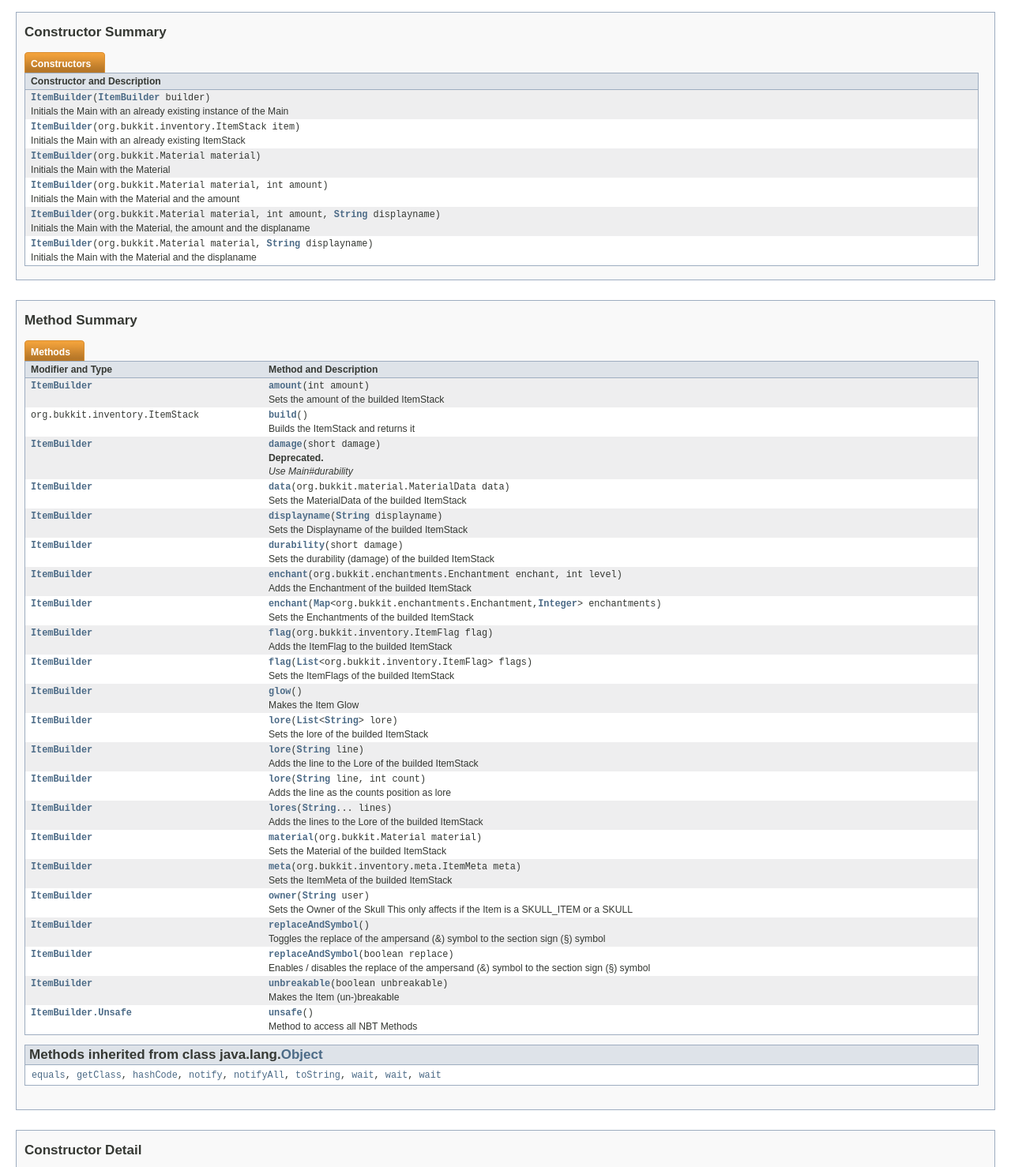
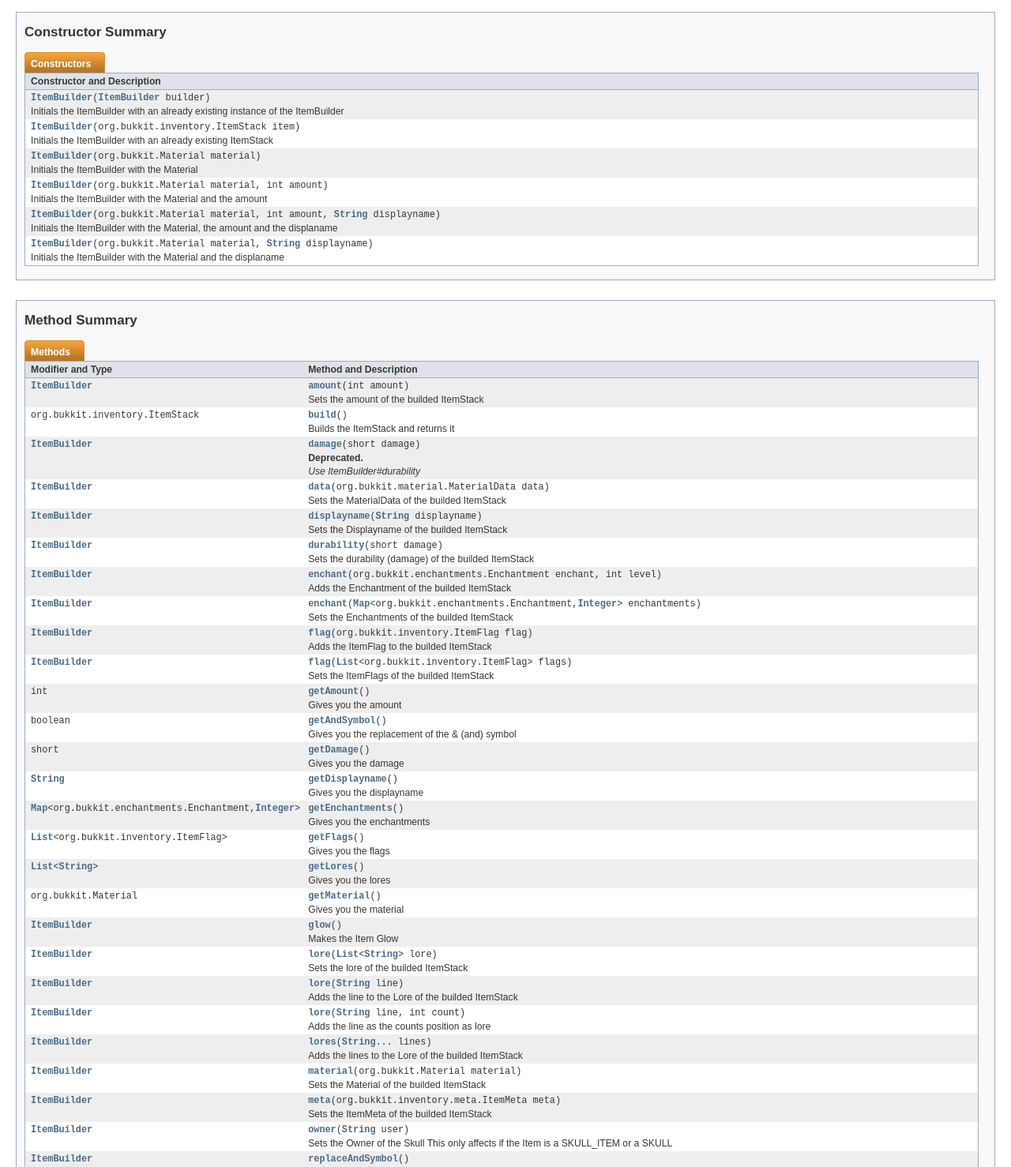
Before and after one commit to Acquized/ItemBuilder, a plain HTML site: page cc/acquized/itembuilder/api/ItemBuilder.html in a window 1280 px wide. Shown: the part 620-2098 px from the top of the page at 79% size. Drawn offline with Linux system fonts and the light colour scheme.

Commit message:
Update JavaDocs to 1.7.2 (4/?)

```diff
--- a/cc/acquized/itembuilder/api/ItemBuilder.html
+++ b/cc/acquized/itembuilder/api/ItemBuilder.html
@@ -2,10 +2,10 @@
 <!-- NewPage -->
 <html lang="de">
 <head>
-<!-- Generated by javadoc (version 1.7.0_80) on Wed Apr 20 19:01:03 CEST 2016 -->
+<!-- Generated by javadoc (version 1.7.0_80) on Thu May 05 13:01:12 CEST 2016 -->
 <meta http-equiv="Content-Type" content="text/html; charset=UTF-8">
 <title>ItemBuilder (ItemBuilder 1.7-SNAPSHOT API)</title>
-<meta name="date" content="2016-04-20">
+<meta name="date" content="2016-05-05">
 <link rel="stylesheet" type="text/css" href="../../../../stylesheet.css" title="Style">
 </head>
 <body>
@@ -99,7 +99,7 @@
 <br>
 <pre>public class <span class="strong">ItemBuilder</span>
 extends <a href="http://docs.oracle.com/javase/7/docs/api/java/lang/Object.html?is-external=true" title="class or interface in java.lang">Object</a></pre>
-<div class="block">Main API for creating ItemStacks easy with just 1 line of code</div>
+<div class="block">ItemBuilder API for creating ItemStacks easy with just 1 line of code</div>
 <dl><dt><span class="strong">Version:</span></dt>
   <dd>1.7.1</dd>
 <dt><span class="strong">Author:</span></dt>
@@ -145,36 +145,36 @@ extends <a href="http://docs.oracle.com/javase/7/docs/api/java/lang/Object.html?
 </tr>
 <tr class="altColor">
 <td class="colOne"><code><strong><a href="../../../../cc/acquized/itembuilder/api/ItemBuilder.html#ItemBuilder(cc.acquized.itembuilder.api.ItemBuilder)">ItemBuilder</a></strong>(<a href="../../../../cc/acquized/itembuilder/api/ItemBuilder.html" title="class in cc.acquized.itembuilder.api">ItemBuilder</a>&nbsp;builder)</code>
-<div class="block">Initials the Main with an already existing instance of the Main</div>
+<div class="block">Initials the ItemBuilder with an already existing instance of the ItemBuilder</div>
 </td>
 </tr>
 <tr class="rowColor">
 <td class="colOne"><code><strong><a href="../../../../cc/acquized/itembuilder/api/ItemBuilder.html#ItemBuilder(org.bukkit.inventory.ItemStack)">ItemBuilder</a></strong>(org.bukkit.inventory.ItemStack&nbsp;item)</code>
-<div class="block">Initials the Main with an already existing ItemStack</div>
+<div class="block">Initials the ItemBuilder with an already existing ItemStack</div>
 </td>
 </tr>
 <tr class="altColor">
 <td class="colOne"><code><strong><a href="../../../../cc/acquized/itembuilder/api/ItemBuilder.html#ItemBuilder(org.bukkit.Material)">ItemBuilder</a></strong>(org.bukkit.Material&nbsp;material)</code>
-<div class="block">Initials the Main with the Material</div>
+<div class="block">Initials the ItemBuilder with the Material</div>
 </td>
 </tr>
 <tr class="rowColor">
 <td class="colOne"><code><strong><a href="../../../../cc/acquized/itembuilder/api/ItemBuilder.html#ItemBuilder(org.bukkit.Material,%20int)">ItemBuilder</a></strong>(org.bukkit.Material&nbsp;material,
            int&nbsp;amount)</code>
-<div class="block">Initials the Main with the Material and the amount</div>
+<div class="block">Initials the ItemBuilder with the Material and the amount</div>
 </td>
 </tr>
 <tr class="altColor">
 <td class="colOne"><code><strong><a href="../../../../cc/acquized/itembuilder/api/ItemBuilder.html#ItemBuilder(org.bukkit.Material,%20int,%20java.lang.String)">ItemBuilder</a></strong>(org.bukkit.Material&nbsp;material,
            int&nbsp;amount,
            <a href="http://docs.oracle.com/javase/7/docs/api/java/lang/String.html?is-external=true" title="class or interface in java.lang">String</a>&nbsp;displayname)</code>
-<div class="block">Initials the Main with the Material, the amount and the displaname</div>
+<div class="block">Initials the ItemBuilder with the Material, the amount and the displaname</div>
 </td>
 </tr>
 <tr class="rowColor">
 <td class="colOne"><code><strong><a href="../../../../cc/acquized/itembuilder/api/ItemBuilder.html#ItemBuilder(org.bukkit.Material,%20java.lang.String)">ItemBuilder</a></strong>(org.bukkit.Material&nbsp;material,
            <a href="http://docs.oracle.com/javase/7/docs/api/java/lang/String.html?is-external=true" title="class or interface in java.lang">String</a>&nbsp;displayname)</code>
-<div class="block">Initials the Main with the Material and the displaname</div>
+<div class="block">Initials the ItemBuilder with the Material and the displaname</div>
 </td>
 </tr>
 </table>
@@ -208,7 +208,7 @@ extends <a href="http://docs.oracle.com/javase/7/docs/api/java/lang/Object.html?
 <td class="colFirst"><code><a href="../../../../cc/acquized/itembuilder/api/ItemBuilder.html" title="class in cc.acquized.itembuilder.api">ItemBuilder</a></code></td>
 <td class="colLast"><code><strong><a href="../../../../cc/acquized/itembuilder/api/ItemBuilder.html#damage(short)">damage</a></strong>(short&nbsp;damage)</code>
 <div class="block"><strong>Deprecated.</strong>&nbsp;
-<div class="block"><i>Use Main#durability</i></div>
+<div class="block"><i>Use ItemBuilder#durability</i></div>
 </div>
 </td>
 </tr>
@@ -253,6 +253,54 @@ extends <a href="http://docs.oracle.com/javase/7/docs/api/java/lang/Object.html?
 <td class="colFirst"><code><a href="../../../../cc/acquized/itembuilder/api/ItemBuilder.html" title="class in cc.acquized.itembuilder.api">ItemBuilder</a></code></td>
 <td class="colLast"><code><strong><a href="../../../../cc/acquized/itembuilder/api/ItemBuilder.html#flag(java.util.List)">flag</a></strong>(<a href="http://docs.oracle.com/javase/7/docs/api/java/util/List.html?is-external=true" title="class or interface in java.util">List</a>&lt;org.bukkit.inventory.ItemFlag&gt;&nbsp;flags)</code>
 <div class="block">Sets the ItemFlags of the builded ItemStack</div>
+</td>
+</tr>
+<tr class="altColor">
+<td class="colFirst"><code>int</code></td>
+<td class="colLast"><code><strong><a href="../../../../cc/acquized/itembuilder/api/ItemBuilder.html#getAmount()">getAmount</a></strong>()</code>
+<div class="block">Gives you the amount</div>
+</td>
+</tr>
+<tr class="rowColor">
+<td class="colFirst"><code>boolean</code></td>
+<td class="colLast"><code><strong><a href="../../../../cc/acquized/itembuilder/api/ItemBuilder.html#getAndSymbol()">getAndSymbol</a></strong>()</code>
+<div class="block">Gives you the replacement of the & (and) symbol</div>
+</td>
+</tr>
+<tr class="altColor">
+<td class="colFirst"><code>short</code></td>
+<td class="colLast"><code><strong><a href="../../../../cc/acquized/itembuilder/api/ItemBuilder.html#getDamage()">getDamage</a></strong>()</code>
+<div class="block">Gives you the damage</div>
+</td>
+</tr>
+<tr class="rowColor">
+<td class="colFirst"><code><a href="http://docs.oracle.com/javase/7/docs/api/java/lang/String.html?is-external=true" title="class or interface in java.lang">String</a></code></td>
+<td class="colLast"><code><strong><a href="../../../../cc/acquized/itembuilder/api/ItemBuilder.html#getDisplayname()">getDisplayname</a></strong>()</code>
+<div class="block">Gives you the displayname</div>
+</td>
+</tr>
+<tr class="altColor">
+<td class="colFirst"><code><a href="http://docs.oracle.com/javase/7/docs/api/java/util/Map.html?is-external=true" title="class or interface in java.util">Map</a>&lt;org.bukkit.enchantments.Enchantment,<a href="http://docs.oracle.com/javase/7/docs/api/java/lang/Integer.html?is-external=true" title="class or interface in java.lang">Integer</a>&gt;</code></td>
+<td class="colLast"><code><strong><a href="../../../../cc/acquized/itembuilder/api/ItemBuilder.html#getEnchantments()">getEnchantments</a></strong>()</code>
+<div class="block">Gives you the enchantments</div>
+</td>
+</tr>
+<tr class="rowColor">
+<td class="colFirst"><code><a href="http://docs.oracle.com/javase/7/docs/api/java/util/List.html?is-external=true" title="class or interface in java.util">List</a>&lt;org.bukkit.inventory.ItemFlag&gt;</code></td>
+<td class="colLast"><code><strong><a href="../../../../cc/acquized/itembuilder/api/ItemBuilder.html#getFlags()">getFlags</a></strong>()</code>
+<div class="block">Gives you the flags</div>
+</td>
+</tr>
+<tr class="altColor">
+<td class="colFirst"><code><a href="http://docs.oracle.com/javase/7/docs/api/java/util/List.html?is-external=true" title="class or interface in java.util">List</a>&lt;<a href="http://docs.oracle.com/javase/7/docs/api/java/lang/String.html?is-external=true" title="class or interface in java.lang">String</a>&gt;</code></td>
+<td class="colLast"><code><strong><a href="../../../../cc/acquized/itembuilder/api/ItemBuilder.html#getLores()">getLores</a></strong>()</code>
+<div class="block">Gives you the lores</div>
+</td>
+</tr>
+<tr class="rowColor">
+<td class="colFirst"><code>org.bukkit.Material</code></td>
+<td class="colLast"><code><strong><a href="../../../../cc/acquized/itembuilder/api/ItemBuilder.html#getMaterial()">getMaterial</a></strong>()</code>
+<div class="block">Gives you the material</div>
 </td>
 </tr>
 <tr class="altColor">
@@ -358,7 +406,7 @@ extends <a href="http://docs.oracle.com/javase/7/docs/api/java/lang/Object.html?
 <li class="blockList">
 <h4>ItemBuilder</h4>
 <pre>public&nbsp;ItemBuilder(org.bukkit.Material&nbsp;material)</pre>
-<div class="block">Initials the Main with the Material</div>
+<div class="block">Initials the ItemBuilder with the Material</div>
 <dl><dt><span class="strong">See Also:</span></dt><dd><code>Material</code></dd></dl>
 </li>
 </ul>
@@ -370,7 +418,7 @@ extends <a href="http://docs.oracle.com/javase/7/docs/api/java/lang/Object.html?
 <h4>ItemBuilder</h4>
 <pre>public&nbsp;ItemBuilder(org.bukkit.Material&nbsp;material,
            int&nbsp;amount)</pre>
-<div class="block">Initials the Main with the Material and the amount</div>
+<div class="block">Initials the ItemBuilder with the Material and the amount</div>
 <dl><dt><span class="strong">See Also:</span></dt><dd><code>Material</code></dd></dl>
 </li>
 </ul>
@@ -383,7 +431,7 @@ extends <a href="http://docs.oracle.com/javase/7/docs/api/java/lang/Object.html?
 <pre>public&nbsp;ItemBuilder(org.bukkit.Material&nbsp;material,
            int&nbsp;amount,
            <a href="http://docs.oracle.com/javase/7/docs/api/java/lang/String.html?is-external=true" title="class or interface in java.lang">String</a>&nbsp;displayname)</pre>
-<div class="block">Initials the Main with the Material, the amount and the displaname</div>
+<div class="block">Initials the ItemBuilder with the Material, the amount and the displaname</div>
 <dl><dt><span class="strong">See Also:</span></dt><dd><code>Material</code></dd></dl>
 </li>
 </ul>
@@ -395,7 +443,7 @@ extends <a href="http://docs.oracle.com/javase/7/docs/api/java/lang/Object.html?
 <h4>ItemBuilder</h4>
 <pre>public&nbsp;ItemBuilder(org.bukkit.Material&nbsp;material,
            <a href="http://docs.oracle.com/javase/7/docs/api/java/lang/String.html?is-external=true" title="class or interface in java.lang">String</a>&nbsp;displayname)</pre>
-<div class="block">Initials the Main with the Material and the displaname</div>
+<div class="block">Initials the ItemBuilder with the Material and the displaname</div>
 <dl><dt><span class="strong">See Also:</span></dt><dd><code>Material</code></dd></dl>
 </li>
 </ul>
@@ -406,7 +454,7 @@ extends <a href="http://docs.oracle.com/javase/7/docs/api/java/lang/Object.html?
 <li class="blockList">
 <h4>ItemBuilder</h4>
 <pre>public&nbsp;ItemBuilder(org.bukkit.inventory.ItemStack&nbsp;item)</pre>
-<div class="block">Initials the Main with an already existing ItemStack</div>
+<div class="block">Initials the ItemBuilder with an already existing ItemStack</div>
 <dl><dt><span class="strong">See Also:</span></dt><dd><code>ItemStack</code></dd></dl>
 </li>
 </ul>
@@ -417,7 +465,7 @@ extends <a href="http://docs.oracle.com/javase/7/docs/api/java/lang/Object.html?
 <li class="blockList">
 <h4>ItemBuilder</h4>
 <pre>public&nbsp;ItemBuilder(<a href="../../../../cc/acquized/itembuilder/api/ItemBuilder.html" title="class in cc.acquized.itembuilder.api">ItemBuilder</a>&nbsp;builder)</pre>
-<div class="block">Initials the Main with an already existing instance of the Main</div>
+<div class="block">Initials the ItemBuilder with an already existing instance of the ItemBuilder</div>
 <dl><dt><span class="strong">See Also:</span></dt><dd><a href="../../../../cc/acquized/itembuilder/api/ItemBuilder.html" title="class in cc.acquized.itembuilder.api"><code>ItemBuilder</code></a></dd></dl>
 </li>
 </ul>
@@ -459,7 +507,7 @@ extends <a href="http://docs.oracle.com/javase/7/docs/api/java/lang/Object.html?
 <h4>damage</h4>
 <pre><a href="http://docs.oracle.com/javase/7/docs/api/java/lang/Deprecated.html?is-external=true" title="class or interface in java.lang">@Deprecated</a>
 public&nbsp;<a href="../../../../cc/acquized/itembuilder/api/ItemBuilder.html" title="class in cc.acquized.itembuilder.api">ItemBuilder</a>&nbsp;damage(short&nbsp;damage)</pre>
-<div class="block"><span class="strong">Deprecated.</span>&nbsp;<i>Use Main#durability</i></div>
+<div class="block"><span class="strong">Deprecated.</span>&nbsp;<i>Use ItemBuilder#durability</i></div>
 <div class="block">Sets the damage (durability) of the builded ItemStack</div>
 <dl><dt><span class="strong">Parameters:</span></dt><dd><code>damage</code> - (Short)</dd></dl>
 </li>
@@ -661,6 +709,86 @@ public&nbsp;<a href="../../../../cc/acquized/itembuilder/api/ItemBuilder.html" t
 <div class="block">Enables / disables the replace of the ampersand (&) symbol to the section sign (§) symbol</div>
 </li>
 </ul>
+<a name="getDisplayname()">
+<!--   -->
+</a>
+<ul class="blockList">
+<li class="blockList">
+<h4>getDisplayname</h4>
+<pre>public&nbsp;<a href="http://docs.oracle.com/javase/7/docs/api/java/lang/String.html?is-external=true" title="class or interface in java.lang">String</a>&nbsp;getDisplayname()</pre>
+<div class="block">Gives you the displayname</div>
+</li>
+</ul>
+<a name="getAmount()">
+<!--   -->
+</a>
+<ul class="blockList">
+<li class="blockList">
+<h4>getAmount</h4>
+<pre>public&nbsp;int&nbsp;getAmount()</pre>
+<div class="block">Gives you the amount</div>
+</li>
+</ul>
+<a name="getEnchantments()">
+<!--   -->
+</a>
+<ul class="blockList">
+<li class="blockList">
+<h4>getEnchantments</h4>
+<pre>public&nbsp;<a href="http://docs.oracle.com/javase/7/docs/api/java/util/Map.html?is-external=true" title="class or interface in java.util">Map</a>&lt;org.bukkit.enchantments.Enchantment,<a href="http://docs.oracle.com/javase/7/docs/api/java/lang/Integer.html?is-external=true" title="class or interface in java.lang">Integer</a>&gt;&nbsp;getEnchantments()</pre>
+<div class="block">Gives you the enchantments</div>
+</li>
+</ul>
+<a name="getDamage()">
+<!--   -->
+</a>
+<ul class="blockList">
+<li class="blockList">
+<h4>getDamage</h4>
+<pre>public&nbsp;short&nbsp;getDamage()</pre>
+<div class="block">Gives you the damage</div>
+</li>
+</ul>
+<a name="getLores()">
+<!--   -->
+</a>
+<ul class="blockList">
+<li class="blockList">
+<h4>getLores</h4>
+<pre>public&nbsp;<a href="http://docs.oracle.com/javase/7/docs/api/java/util/List.html?is-external=true" title="class or interface in java.util">List</a>&lt;<a href="http://docs.oracle.com/javase/7/docs/api/java/lang/String.html?is-external=true" title="class or interface in java.lang">String</a>&gt;&nbsp;getLores()</pre>
+<div class="block">Gives you the lores</div>
+</li>
+</ul>
+<a name="getAndSymbol()">
+<!--   -->
+</a>
+<ul class="blockList">
+<li class="blockList">
+<h4>getAndSymbol</h4>
+<pre>public&nbsp;boolean&nbsp;getAndSymbol()</pre>
+<div class="block">Gives you the replacement of the & (and) symbol</div>
+</li>
+</ul>
+<a name="getFlags()">
+<!--   -->
+</a>
+<ul class="blockList">
+<li class="blockList">
+<h4>getFlags</h4>
+<pre>public&nbsp;<a href="http://docs.oracle.com/javase/7/docs/api/java/util/List.html?is-external=true" title="class or interface in java.util">List</a>&lt;org.bukkit.inventory.ItemFlag&gt;&nbsp;getFlags()</pre>
+<div class="block">Gives you the flags</div>
+</li>
+</ul>
+<a name="getMaterial()">
+<!--   -->
+</a>
+<ul class="blockList">
+<li class="blockList">
+<h4>getMaterial</h4>
+<pre>public&nbsp;org.bukkit.Material&nbsp;getMaterial()</pre>
+<div class="block">Gives you the material</div>
+</li>
+</ul>
 <a name="build()">
 <!--   -->
 </a>
```
Also changed, not shown: cc/acquized/itembuilder/api/ItemBuilder.Unsafe.ReflectionUtils.html (+4 -4 lines), cc/acquized/itembuilder/api/ItemBuilder.Unsafe.html (+8 -8 lines), cc/acquized/itembuilder/api/package-frame.html (+2 -2 lines), cc/acquized/itembuilder/api/package-summary.html (+3 -3 lines), cc/acquized/itembuilder/api/package-tree.html (+2 -2 lines), cc/acquized/itembuilder/api/package-use.html (+3 -3 lines).
